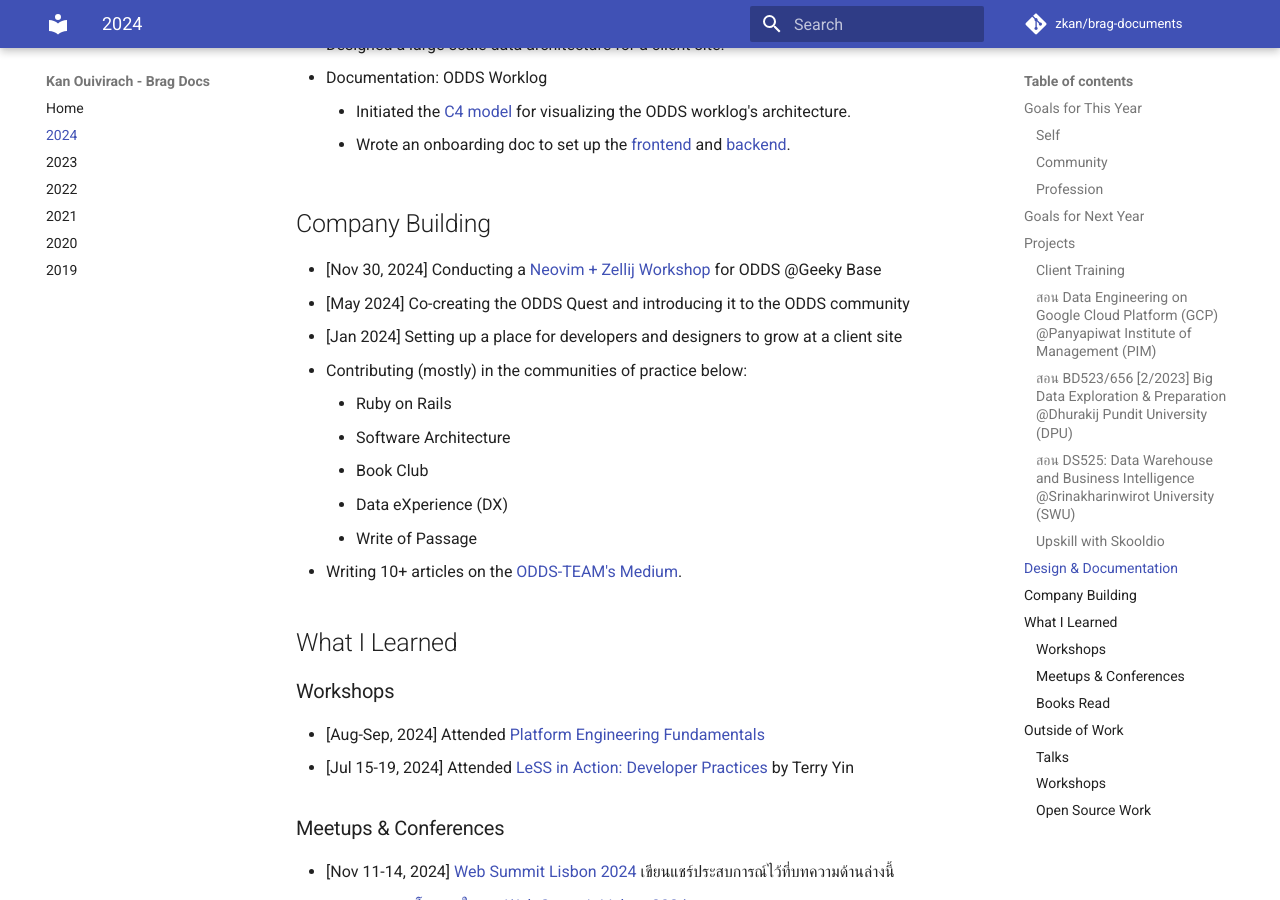
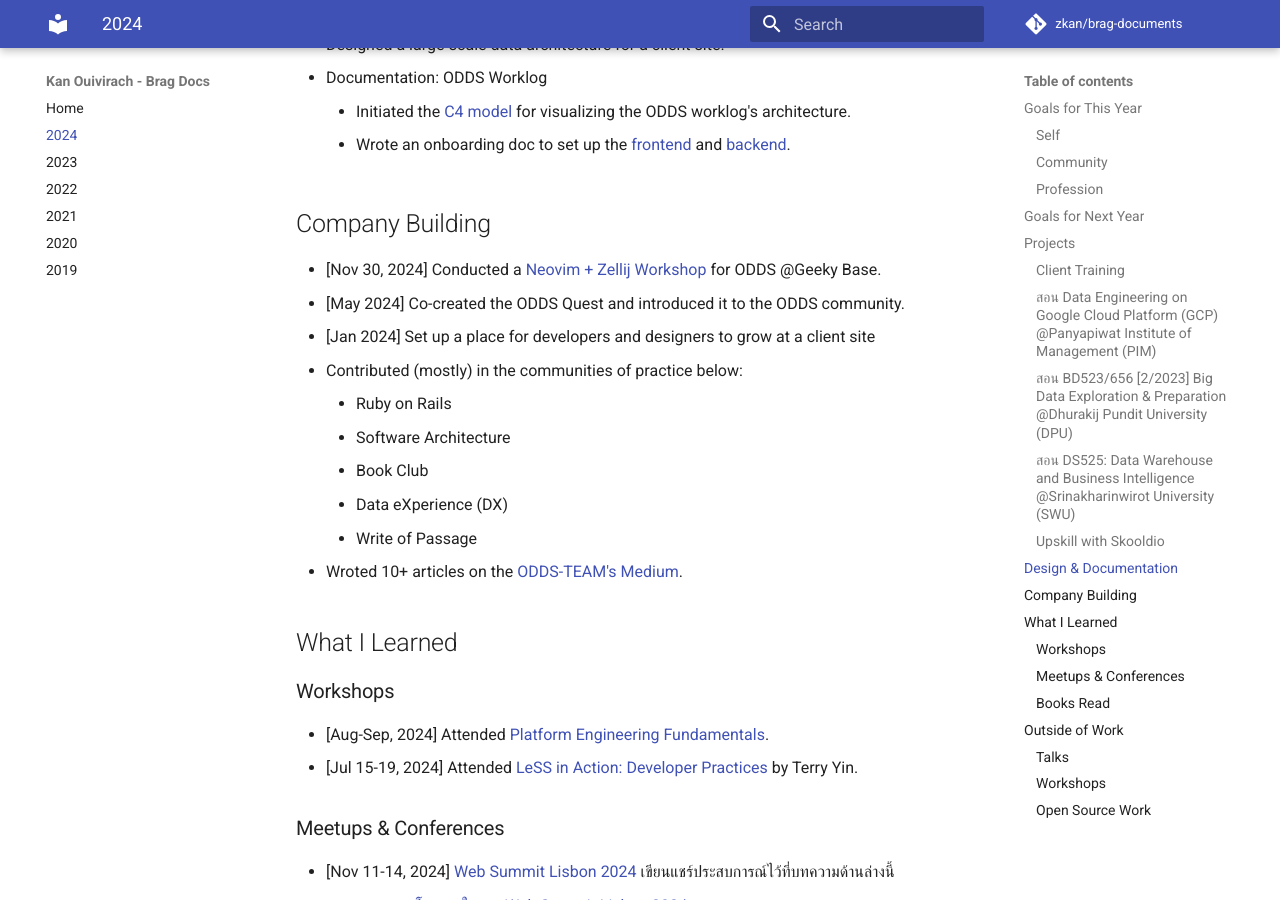
Before and after one commit to zkan/brag-documents, an MkDocs documentation site: the page built from docs/2024.md, in a window 1280 px wide and 900 px high, scrolled down 2493 px. Built offline with MkDocs 1.6.1 and Material for MkDocs 9.7.7, drawn with Linux system fonts in a browser that asks for light colours; comment, search, counter and statistics services are not loaded.

Commit message:
Revise text

```diff
--- a/docs/2024.md
+++ b/docs/2024.md
@@ -89,26 +89,26 @@
 
 ## Company Building
 
-* [Nov 30, 2024] Conducting a [Neovim + Zellij Workshop](https://zkan.github.io/neovim-zellij-workshop/){: target="_blank"} for ODDS @Geeky Base
-* [May 2024] Co-creating the ODDS Quest and introducing it to the ODDS community
-* [Jan 2024] Setting up a place for developers and designers to grow at a client site
-* Contributing (mostly) in the communities of practice below:
+* [Nov 30, 2024] Conducted a [Neovim + Zellij Workshop](https://zkan.github.io/neovim-zellij-workshop/){: target="_blank"} for ODDS @Geeky Base.
+* [May 2024] Co-created the ODDS Quest and introduced it to the ODDS community.
+* [Jan 2024] Set up a place for developers and designers to grow at a client site
+* Contributed (mostly) in the communities of practice below:
     * Ruby on Rails
     * Software Architecture
     * Book Club
     * Data eXperience (DX)
     * Write of Passage
-* Writing 10+ articles on the [ODDS-TEAM's Medium](https://medium.com/odds-team){: target="_blank"}.
+* Wroted 10+ articles on the [ODDS-TEAM's Medium](https://medium.com/odds-team){: target="_blank"}.
 
 ## What I Learned
 
 ### Workshops
 
 * [Aug-Sep, 2024] Attended [Platform Engineering
-Fundamentals](https://platformengineering.org/fundamentals){: target="_blank"}
+Fundamentals](https://platformengineering.org/fundamentals){: target="_blank"}.
 * [Jul 15-19, 2024] Attended [LeSS in Action: Developer
 Practices](https://less.works/course-details/less-in-action-developer-practices-odds-team-bangkok-3883){: target="_blank"}
-by Terry Yin
+by Terry Yin.
 
 ### Meetups & Conferences
 
```
